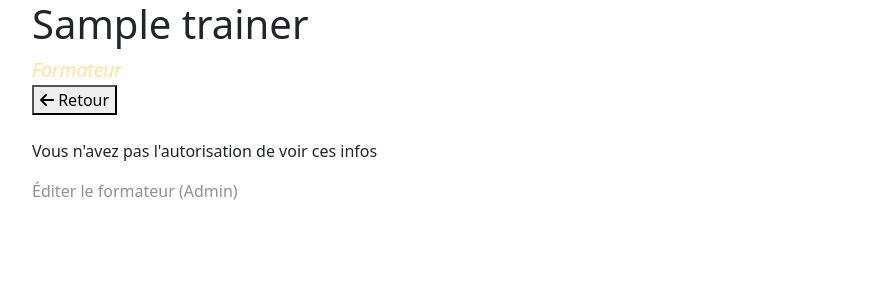
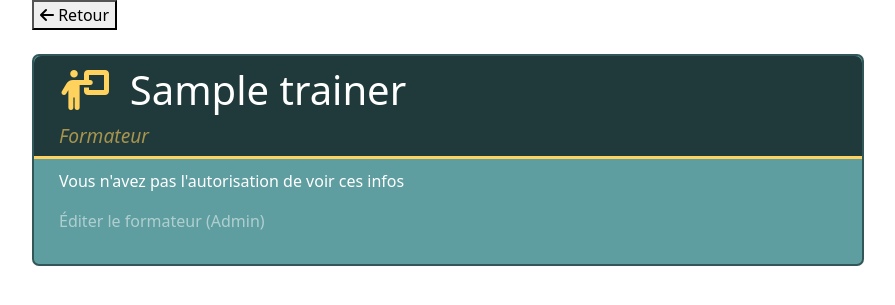
Before and after one commit to baku67/ELAN_Symfony_Sessions, a Symfony app: template templates/trainer/trainerDetail.html.twig in a window 1280 px wide. Shown: the top 305 px of the page, without its empty margins (192-1087 px from the left). Run offline with Twig, Linux system fonts and the light colour scheme; the template is opened without the code that fills it: most values are stand-ins (such as "Sample title", 1, 10 or a date in 2020); some libraries are stand-ins or nearby versions.

Commit message:
WIP CardDetails + ajouts btn edit/delete Trainer

```diff
--- a/public/css/style.css
+++ b/public/css/style.css
@@ -468,7 +468,7 @@ header {
 
 .headerNavContainer {
     position: relative;
-    top: 23px;
+    top: 14px;
 }
 .headerNavContainer a {
     text-decoration: none;
@@ -526,7 +526,7 @@ h1 a:hover {
     margin-bottom: 10px;
     color: rgb(255, 209, 93);
 }
-.fa-graduation-cap {
+.fa-graduation-cap, .fa-person-chalkboard, .fa-user-graduate {
     color: rgb(255, 209, 93);
 }
 
--- a/templates/trainee/traineeDetail.html.twig
+++ b/templates/trainee/traineeDetail.html.twig
@@ -13,7 +13,7 @@
     <div class="headerDetail">
 
         <div class="headerHeaderDetail">
-            <h1 class="detailCardTitle"><i class="fa-solid fa-graduation-cap"></i> &nbsp;{{ trainee }} </h1>
+            <h1 class="detailCardTitle"><i class="fa-solid fa-user-graduate"></i> &nbsp;{{ trainee }} </h1>
             <p class="subtitle">Stagiaire</p>
         </div>
 
--- a/templates/trainer/trainerDetail.html.twig
+++ b/templates/trainer/trainerDetail.html.twig
@@ -5,23 +5,53 @@
 
 {% block body %}
 
-    <h1>{{ trainer }}</h1>
-    <span class="subtitle">Formateur</span>
-    <br>
     {# <a href="{{ path('app_trainer') }}">Retour</a> #}
     <button onclick="history.back()"><i class="fa-solid fa-arrow-left"></i> Retour</button>
 
 
     <br><br>
 
+    <div class="headerDetail">
+
+        <div class="headerHeaderDetail">
+            <h1><i class="fa-solid fa-person-chalkboard"></i>&nbsp; {{ trainer }}</h1>
+            <span class="subtitle">Formateur</span>
+        </div>
+
+        <div class="contentHeaderDetail">
+
+            <div class="cardDetailGrid">
+
+                <div style="width:max-content;">
+
                     {# {% if is_granted('ROLE_ADMIN') %} #}
                     {% if app.user %}
 
-        <h2>Infos</h2>
+                        <p class="subTitleCardDetail">Détail</p>
                         <ul>
-            <li>Nom: {{ trainer }}</li>
-            <li>Sessions Formées: {{ trainerSessionsCount }}</li>
+                            <li><span class="labelTraineeInfos">Nom:</span> {{ trainer }}</li>
+                            <li><span class="labelTraineeInfos">Sessions Formées:</span> {{ trainerSessionsCount }}</li>
                         </ul>
+                </div>
+
+
+                <div style="position: relative; border-left: 1px solid rgb(225 225 225 / 15%)">
+                    {# {% if is_granted('ROLE_ADMIN') %} #}
+                    {% if app.user %}
+                        <div class="detailCardButtons">
+                            <a class="editButton" href="{{ path('app_editTrainer', {'id': trainer.id }) }}"><i class="fa-solid fa-pen-to-square"></i> Éditer</a>
+                            <a href="{{ path('app_deleteTrainer', {'id': trainer.id}) }}" class="deleteButton"><i class="fa-solid fa-trash-can"></i> Supprimer</a>
+                        </div>
+                    {% else %}
+                        <p class="editButton" style="opacity: 0.5"><i class="fa-solid fa-pen-to-square"></i> Éditer le stagiaire (Admin)</p>
+                    {% endif %}
+                </div>
+
+            </div>
+
+        </div>
+
+    </div>
 
 
 
```
Also changed, not shown: templates/training/trainingDetail.html.twig (+33 -10 lines). Lines whose indentation alone changed are shown as unchanged.
